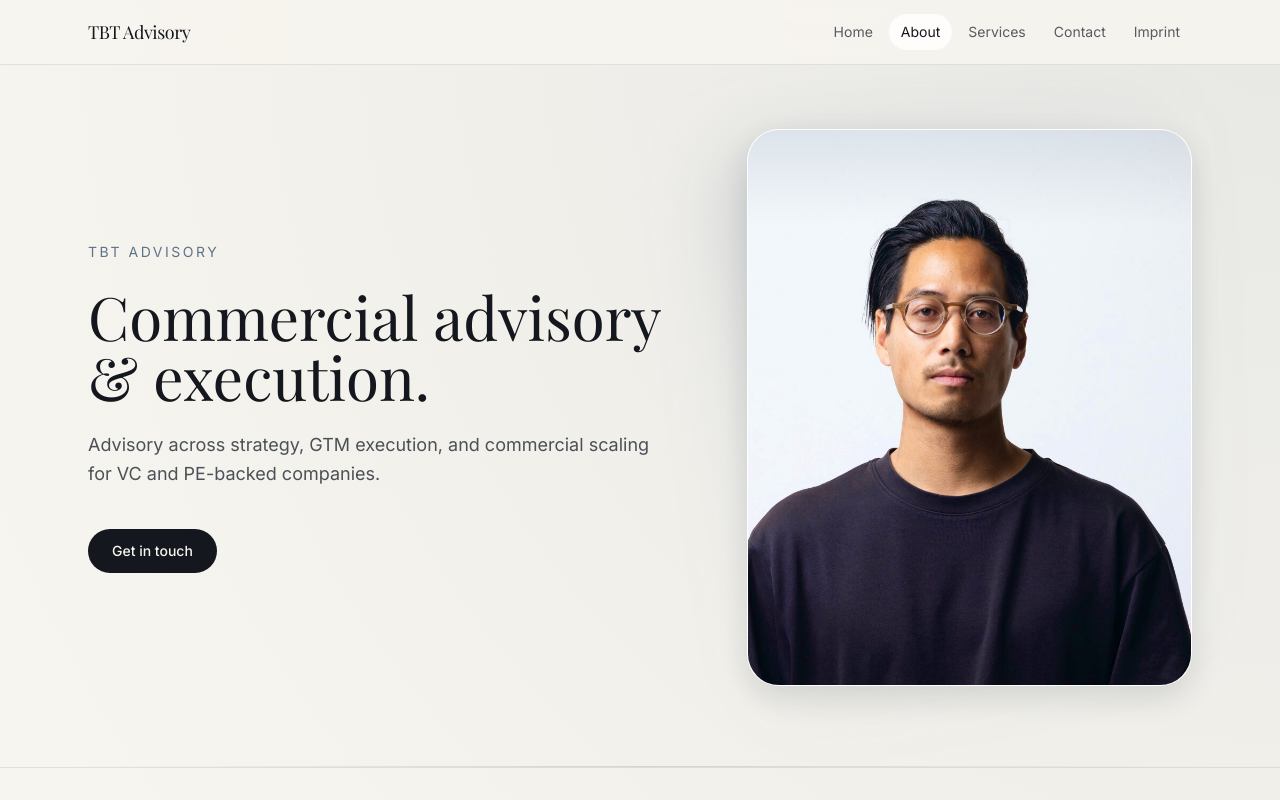
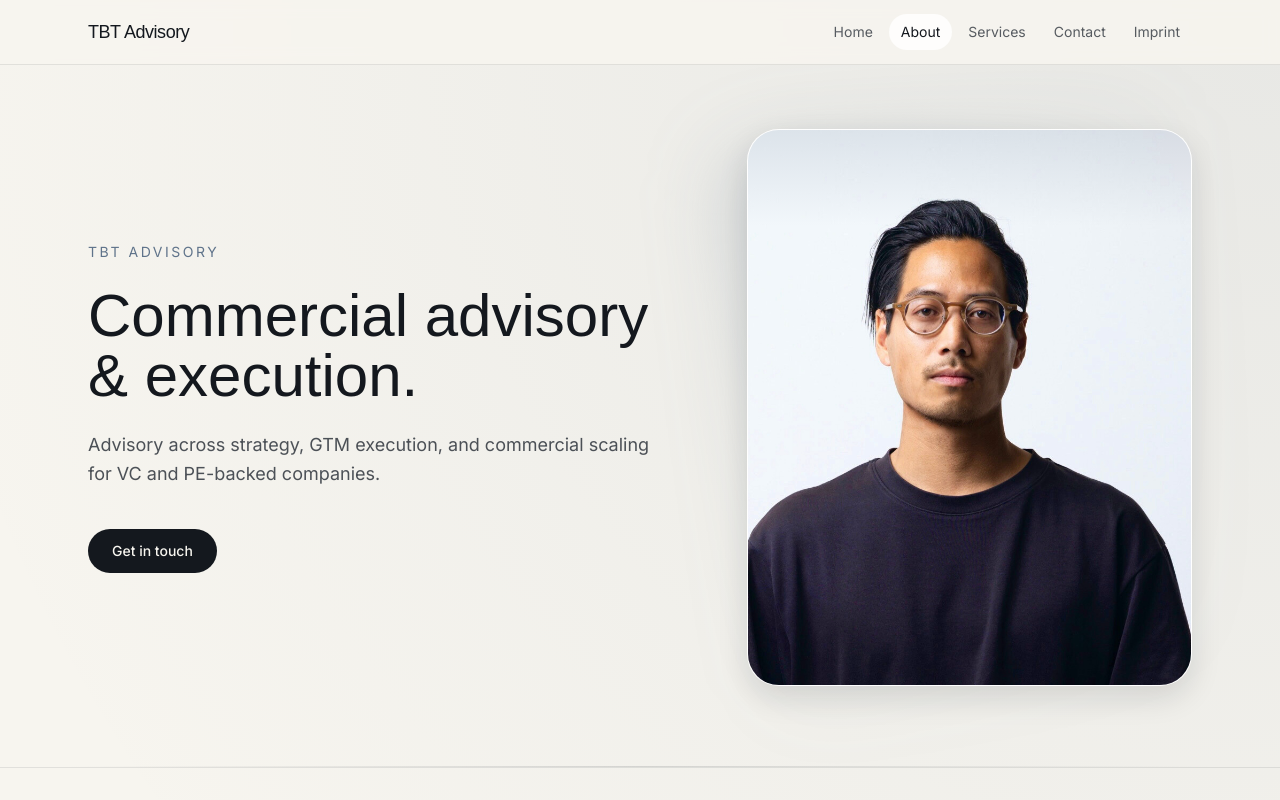
Before and after one commit to maxd211/Tbt-Advisory, a Next.js app: page / in a window 1280 px wide. Shown: the top 800 px of the page. Built offline with nearby package versions, Linux system fonts and the light colour scheme; a web font is replaced by a local one.

Commit message:
Fix highlights typing and form

```diff
--- a/app/globals.css
+++ b/app/globals.css
@@ -20,7 +20,7 @@ body {
 }
 
 .font-serif {
-  font-family: var(--font-playfair), ui-serif, Georgia, serif;
+  font-family: Arial, "Helvetica Neue", Helvetica, sans-serif;
 }
 
 ::selection {
```
